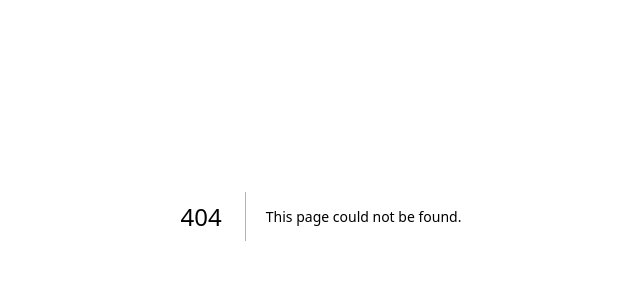
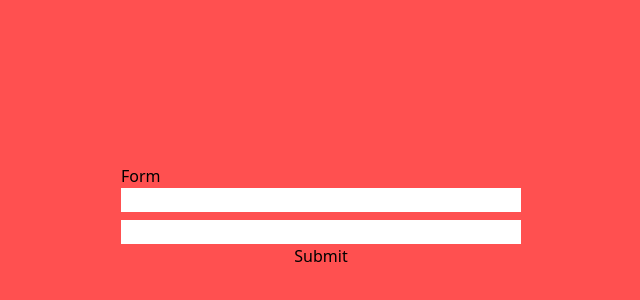
Before and after one commit to Vitaliy-Salinskiy/Geek-fuel, a Next.js app: page /auth in a window 1280 px wide. Before the commit this address had no page. Shown: the part 184-484 px from the top of the page, without its empty margins (319-959 px from the left). Built offline with nearby package versions, Linux system fonts and the light colour scheme.

Commit message:
auth without styling commit

```diff
--- /dev/null
+++ b/app/(auth)/auth/layout.tsx
@@ -0,0 +1,14 @@
+import type { Metadata } from 'next'
+
+export const metadata: Metadata = {
+	title: 'Create Next App',
+	description: 'Generated by create next app',
+}
+
+export default function RootLayout({ children, }: { children: React.ReactNode }) {
+	return (
+		<div className='overflow-x-hidden bg-main-red'>
+			{children}
+		</div>
+	)
+}
--- /dev/null
+++ b/app/(auth)/auth/page.tsx
@@ -0,0 +1,74 @@
+"use client"
+
+import { useForm } from "react-hook-form";
+import { ZodType, z } from "zod"
+import { zodResolver } from "@hookform/resolvers/zod"
+import { useState } from "react";
+
+interface IAuth {
+	username: string;
+	password: string;
+	confirmPassword?: string;
+}
+
+const page = () => {
+	const [isLogging, setIsLogging] = useState(true)
+
+	const loginSchema = z.object({
+		username: z.string().min(4).max(24),
+		password: z.string().min(6).max(24),
+	})
+
+	const registerSchema: ZodType<IAuth> = isLogging ? loginSchema : loginSchema.extend({
+		confirmPassword: z.string().min(6).max(24),
+	}).refine((data: IAuth) => data.confirmPassword === data.password, {
+		path: ["confirmPassword"],
+		message: "Passwords do not match"
+	})
+
+	const { register, handleSubmit, formState: { errors } } = useForm<IAuth>({ resolver: zodResolver(registerSchema) })
+
+	const handleAuthSubmit = (data: IAuth) => {
+		console.log(data);
+		const { confirmPassword, ...result } = data;
+		fetch(`http://localhost:5000/auth/${isLogging ? "login" : "registration"}`, {
+			method: "POST",
+			headers: {
+				"Content-Type": "application/json"
+			},
+			credentials: "include",
+			body: JSON.stringify(result)
+		})
+			.then(res => res.json())
+			.then(data => {
+				if (data.statusCode >= 400) {
+					if (data.statusCode === 401) {
+						alert("Check you username and password again")
+					} else {
+						alert(data.message)
+					}
+				}
+				console.log(data)
+			})
+			.catch(e => alert(e))
+	}
+
+	return (
+		<div className="w-full min-h-screen flex justify-center items-center">
+			<form onSubmit={handleSubmit(handleAuthSubmit)} className="flex flex-col w-[400px]">
+				<h1>Form</h1>
+				<div className=" flex flex-col gap-2">
+					<input {...register("username")} type="text" />
+					{errors.username && <p>{errors.username.message}</p>}
+					<input {...register("password")} type="text" />
+					{errors.password && <p>{errors.password.message}</p>}
+					{!isLogging && <input {...register("confirmPassword")} type="text" />}
+					{!isLogging && errors.confirmPassword && <p>{errors.confirmPassword.message}</p>}
+				</div>
+				<button type="submit" >Submit</button>
+			</form>
+		</div>
+	)
+}
+
+export default page
--- /dev/null
+++ b/app/(root)/layout.tsx
@@ -0,0 +1,14 @@
+import type { Metadata } from 'next'
+
+export const metadata: Metadata = {
+	title: 'Create Next App',
+	description: 'Generated by create next app',
+}
+
+export default function RootLayout({ children, }: { children: React.ReactNode }) {
+	return (
+		<div className='overflow-x-hidden'>
+			{children}
+		</div>
+	)
+}
--- a/package.json
+++ b/package.json
@@ -9,14 +9,17 @@
     "lint": "next lint"
   },
   "dependencies": {
+    "@hookform/resolvers": "^3.3.2",
     "@tanstack/react-query": "^5.13.4",
     "@tanstack/react-query-devtools": "^5.13.5",
     "axios": "^1.6.2",
     "next": "14.0.4",
     "react": "^18",
     "react-dom": "^18",
+    "react-hook-form": "^7.49.2",
     "react-select": "^5.8.0",
-    "sass": "^1.69.5"
+    "sass": "^1.69.5",
+    "zod": "^3.22.4"
   },
   "devDependencies": {
     "@tanstack/eslint-plugin-query": "^5.12.1",
```
Also changed, not shown: app/(root)/page.tsx (renamed from app/page.tsx), 1 other file (tests, documents, lock files or other folders).
